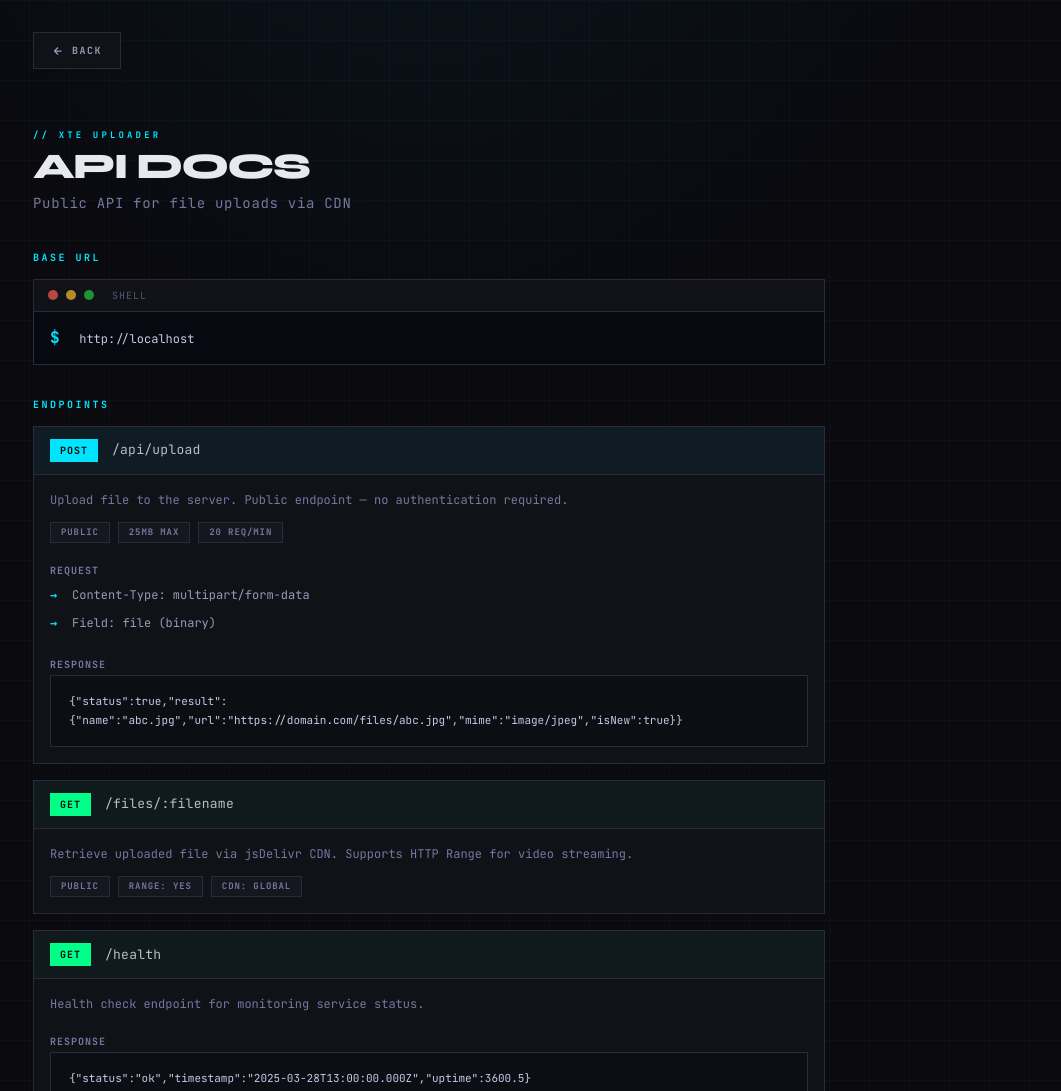
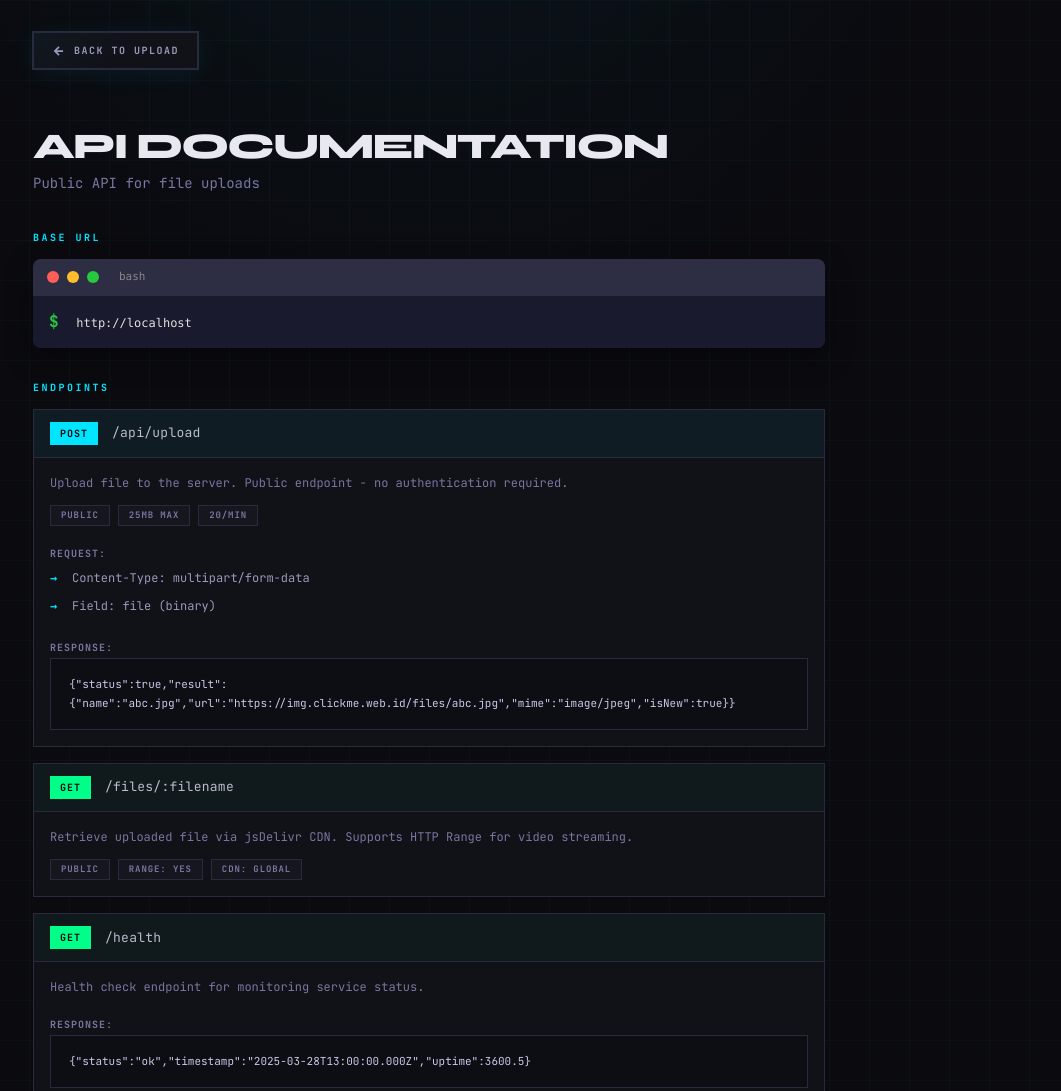
Before and after one commit to User15363828181728272/halo, a website: page public/docs.html in a window 1280 px wide. Shown: the top 1091 px of the page, without its empty margins (211-1272 px from the left). Drawn offline with Linux system fonts and the light colour scheme.

Commit message:
upload: public/docs.html

```diff
--- a/public/docs.html
+++ b/public/docs.html
@@ -3,52 +3,49 @@
 <head>
     <meta charset="UTF-8">
     <meta name="viewport" content="width=device-width, initial-scale=1.0, maximum-scale=1.0, user-scalable=no">
-    <meta name="description" content="XTE Uploader API Documentation">
-    <title>Docs | XTE Uploader</title>
+    <meta name="description" content="Fik Uploader API Documentation">
+    <title>Docs</title>
     <link rel="stylesheet" href="/assets/style.css">
     <style>
         .terminal-box {
-            background: #080810;
-            border: 1px solid var(--border-color);
+            background: #1a1a2e;
+            border-radius: 8px;
             overflow: hidden;
+            box-shadow: 0 10px 30px rgba(0,0,0,0.3);
         }
         .terminal-header {
-            background: #111118;
-            padding: 8px 14px;
+            background: #2d2d44;
+            padding: 10px 14px;
             display: flex;
             align-items: center;
             gap: 8px;
-            border-bottom: 1px solid var(--border-color);
         }
         .terminal-dot {
-            width: 10px;
-            height: 10px;
+            width: 12px;
+            height: 12px;
             border-radius: 50%;
         }
-        .terminal-dot.red { background: #ff5f56; opacity: 0.7; }
-        .terminal-dot.yellow { background: #ffbd2e; opacity: 0.7; }
-        .terminal-dot.green { background: #27c93f; opacity: 0.7; }
+        .terminal-dot.red { background: #ff5f56; }
+        .terminal-dot.yellow { background: #ffbd2e; }
+        .terminal-dot.green { background: #27c93f; }
         .terminal-title {
-            margin-left: 10px;
-            font-size: 10px;
-            color: var(--gray-400);
-            font-family: 'JetBrains Mono', monospace;
-            letter-spacing: 0.1em;
-            text-transform: uppercase;
+            margin-left: 12px;
+            font-size: 11px;
+            color: #888;
+            font-family: 'Consolas', monospace;
         }
         .terminal-body {
             padding: 14px 16px;
-            background: #080810;
+            background: #1a1a2e;
         }
         .terminal-prompt {
-            color: var(--accent);
+            color: #27c93f;
             font-weight: 700;
-            margin-right: 10px;
-            font-family: 'JetBrains Mono', monospace;
+            margin-right: 8px;
         }
         .terminal-text {
-            color: #c8c8e8;
-            font-family: 'JetBrains Mono', monospace;
+            color: #e0e0e0;
+            font-family: 'Consolas', monospace;
             font-size: 12px;
         }
         .endpoint-content {
@@ -63,22 +60,20 @@
 </head>
 <body class="docs-page">
     <div class="docs-container">
-
         <div class="docs-section">
-            <a href="/" class="back-btn">
-                <svg width="12" height="12" viewBox="0 0 24 24" fill="none" stroke="currentColor" stroke-width="2.5">
+            <a href="/" class="back-btn hard-box bg-black text-white px-4 py-3 text-xs font-bold uppercase hard-shadow">
+                <svg width="14" height="14" viewBox="0 0 24 24" fill="none" stroke="currentColor" stroke-width="3">
                     <path d="M19 12H5M12 19l-7-7 7-7"/>
                 </svg>
-                Back
+                Back to Upload
             </a>
         </div>
 
         <div class="docs-header-section mb-6">
-            <span class="brand-label" style="font-size:9px; font-weight:700; letter-spacing:0.35em; color:var(--accent); text-transform:uppercase; font-family:'JetBrains Mono',monospace; margin-bottom:6px; display:block;">// XTE Uploader</span>
             <h1 class="text-3xl font-black tracking-tighter mb-2">
-                API DOCS
+                API DOCUMENTATION
             </h1>
-            <p class="text-sm" style="color:var(--gray-500); letter-spacing:0.05em;">Public API for file uploads via CDN</p>
+            <p class="text-sm text-gray-500">Public API for file uploads</p>
         </div>
 
         <div class="docs-section">
@@ -88,11 +83,11 @@
                     <span class="terminal-dot red"></span>
                     <span class="terminal-dot yellow"></span>
                     <span class="terminal-dot green"></span>
-                    <span class="terminal-title">shell</span>
+                    <span class="terminal-title">bash</span>
                 </div>
                 <div class="terminal-body">
                     <span class="terminal-prompt">$</span>
-                    <span class="terminal-text" id="base-url">https://clickme.web.id</span>
+                    <span class="terminal-text" id="base-url">https://your-domain.com</span>
                 </div>
             </div>
         </div>
@@ -107,22 +102,22 @@
                 </div>
                 <div class="endpoint-body">
                     <div class="endpoint-content">
-                        <p class="endpoint-desc">Upload file to the server. Public endpoint — no authentication required.</p>
+                        <p class="endpoint-desc">Upload file to the server. Public endpoint - no authentication required.</p>
                         <div class="endpoint-info">
                             <span class="endpoint-badge">Public</span>
                             <span class="endpoint-badge">25MB Max</span>
-                            <span class="endpoint-badge">20 req/min</span>
+                            <span class="endpoint-badge">20/min</span>
                         </div>
                         <div class="response-box">
-                            <span class="response-label">Request</span>
+                            <span class="response-label">Request:</span>
                             <ul class="docs-list">
                                 <li>Content-Type: multipart/form-data</li>
                                 <li>Field: file (binary)</li>
                             </ul>
                         </div>
                         <div class="response-box">
-                            <span class="response-label">Response</span>
-                            <pre class="response-code">{"status":true,"result":{"name":"abc.jpg","url":"https://domain.com/files/abc.jpg","mime":"image/jpeg","isNew":true}}</pre>
+                            <span class="response-label">Response:</span>
+                            <pre class="response-code">{"status":true,"result":{"name":"abc.jpg","url":"https://img.clickme.web.id/files/abc.jpg","mime":"image/jpeg","isNew":true}}</pre>
                         </div>
                     </div>
                 </div>
@@ -154,7 +149,7 @@
                     <div class="endpoint-content">
                         <p class="endpoint-desc">Health check endpoint for monitoring service status.</p>
                         <div class="response-box">
-                            <span class="response-label">Response</span>
+                            <span class="response-label">Response:</span>
                             <pre class="response-code">{"status":"ok","timestamp":"2025-03-28T13:00:00.000Z","uptime":3600.5}</pre>
                         </div>
                     </div>
@@ -166,8 +161,8 @@
             <span class="docs-label">Rate Limits</span>
             <div class="hard-box docs-warn p-4 hard-shadow-static">
                 <ul class="docs-list" style="margin: 0; padding-left: 0;">
-                    <li style="padding: 6px 0; border-bottom: 1px solid rgba(255, 51, 102, 0.15);">
-                        <strong>API Upload:</strong> 20 requests / minute per IP
+                    <li style="padding: 6px 0; border-bottom: 2px solid rgba(220, 38, 38, 0.3);">
+                        <strong>API Upload:</strong> 20 requests/minute per IP
                     </li>
                     <li style="padding: 6px 0;">
                         <strong>File Download:</strong> Unlimited (CDN cached)
@@ -188,14 +183,14 @@
                     <span class="type-tag">WEBM</span>
                     <span class="type-tag">MOV</span>
                 </div>
-                <p class="text-xs" style="margin: 12px 0 0; color: var(--green-600); font-weight: 700; letter-spacing: 0.05em;">
-                    ✓ MIME type validation enforced server-side
+                <p class="text-xs" style="margin: 12px 0 0; color: var(--green-600); font-weight: 700;">
+                    ✓ MIME type validation enforced
                 </p>
             </div>
         </div>
 
         <div class="docs-section">
-            <span class="docs-label">Code Examples</span>
+            <span class="docs-label">Examples</span>
 
             <div class="code-example">
                 <div class="code-header">
@@ -219,7 +214,7 @@ console.log(data.result.url)</pre>
                     <span class="code-title">cURL</span>
                     <button class="copy-btn" onclick="copyCode('code-curl')">Copy</button>
                 </div>
-                <pre class="docs-code" id="code-curl">curl -X POST https://clickme.web.id/api/upload \
+                <pre class="docs-code" id="code-curl">curl -X POST https://img.clickme.web.id/api/upload \
   -F "file=@image.jpg"
 
 # Response:
@@ -234,17 +229,16 @@ console.log(data.result.url)</pre>
                 <pre class="docs-code" id="code-python">import requests
 
 files = {'file': open('image.jpg', 'rb')}
-res = requests.post('https://clickme.web.id/api/upload', files=files)
+res = requests.post('https://img.clickme.web.id/api/upload', files=files)
 
 print(res.json()['result']['url'])</pre>
             </div>
         </div>
-
     </div>
 
     <footer class="app-footer">
         <div class="footer-content">
-            <p class="footer-text">XTE Uploader</p>
+            <p class="footer-text">Clickme</p>
             <p class="footer-copyright">© 2025 All rights reserved</p>
         </div>
     </footer>
@@ -256,21 +250,16 @@ print(res.json()['result']['url'])</pre>
                 const btn = event.target
                 const originalText = btn.innerText
                 btn.innerText = 'Copied!'
-                btn.style.background = 'var(--accent)'
-                btn.style.color = 'var(--black)'
-                btn.style.borderColor = 'var(--accent)'
+                btn.style.background = 'var(--green-600)'
+                btn.style.color = 'var(--white)'
                 setTimeout(() => {
                     btn.innerText = originalText
                     btn.style.background = ''
                     btn.style.color = ''
-                    btn.style.borderColor = ''
                 }, 2000)
-            }).catch(() => {
-                btn.innerText = 'Failed'
             })
         }
 
-        // Set base URL dynamically
         document.getElementById('base-url').textContent = window.location.origin
     </script>
 </body>
```
